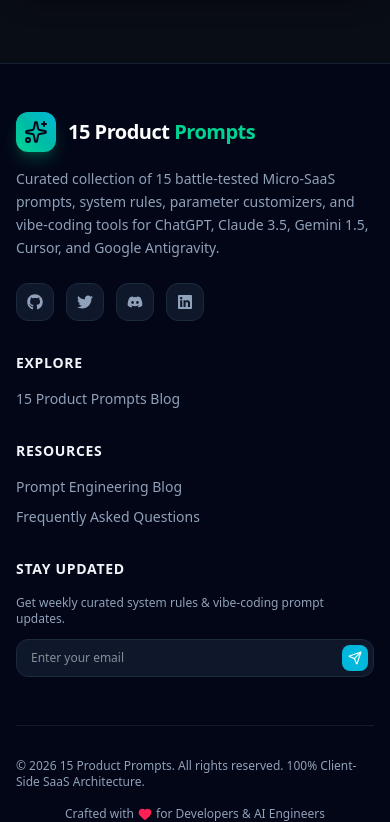
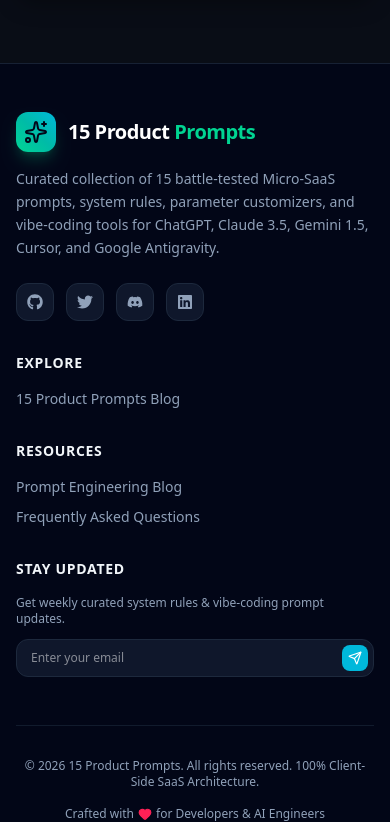
Before and after one commit to bunnyvalluri/15-Product-Prompts, a React (Vite) app: page / in a window 390 px wide. Shown: the part 8280-9102 px from the top of the page. Built offline with nearby package versions, Linux system fonts and the light colour scheme.

Commit message:
Fix horizontal viewport overflow and responsive layout

```diff
--- a/src/App.jsx
+++ b/src/App.jsx
@@ -46,7 +46,7 @@
           <CollectionProvider>
             <BrowserRouter>
               <ScrollToTop />
-              <div className="min-h-screen flex flex-col justify-between selection:bg-cyan-500 selection:text-white">
+              <div className="min-h-screen w-full max-w-full overflow-x-hidden flex flex-col justify-between selection:bg-cyan-500 selection:text-white">
                 <Navbar onOpenSearch={() => setCommandPaletteOpen(true)} />
 
                 <main className="flex-1">
--- a/src/components/layout/Footer.jsx
+++ b/src/components/layout/Footer.jsx
@@ -108,9 +108,9 @@
         </div>
 
         {/* Bottom Bar */}
-        <div className="mt-12 pt-8 border-t border-slate-200 dark:border-slate-800/60 flex flex-col sm:flex-row items-center justify-between text-xs gap-4">
-          <p>© {new Date().getFullYear()} 15 Product Prompts. All rights reserved. 100% Client-Side SaaS Architecture.</p>
-          <div className="flex items-center gap-1 text-slate-400">
+        <div className="mt-12 pt-8 border-t border-slate-200 dark:border-slate-800/60 flex flex-col md:flex-row items-center justify-between text-xs gap-4 text-center md:text-left">
+          <p className="break-words">© {new Date().getFullYear()} 15 Product Prompts. All rights reserved. 100% Client-Side SaaS Architecture.</p>
+          <div className="flex items-center justify-center gap-1 text-slate-400 shrink-0">
             <span>Crafted with</span>
             <Heart className="w-3.5 h-3.5 text-rose-500 fill-rose-500 inline" />
             <span>for Developers & AI Engineers</span>
--- a/src/index.css
+++ b/src/index.css
@@ -18,14 +18,16 @@
     font-family: system-ui, -apple-system, BlinkMacSystemFont, 'Segoe UI', Roboto, Oxygen, Ubuntu, Cantarell, 'Open Sans', 'Helvetica Neue', sans-serif;
     -webkit-text-size-adjust: 100%;
     overflow-x: hidden;
-    width: 100vw;
+    width: 100%;
+    max-width: 100%;
   }
 
   body {
     background-color: var(--bg-main);
     color: var(--text-main);
     overflow-x: hidden;
-    width: 100vw;
+    width: 100%;
+    max-width: 100%;
     min-height: 100vh;
     min-height: -webkit-fill-available;
     transition: background-color 0.25s ease, color 0.25s ease;
```
